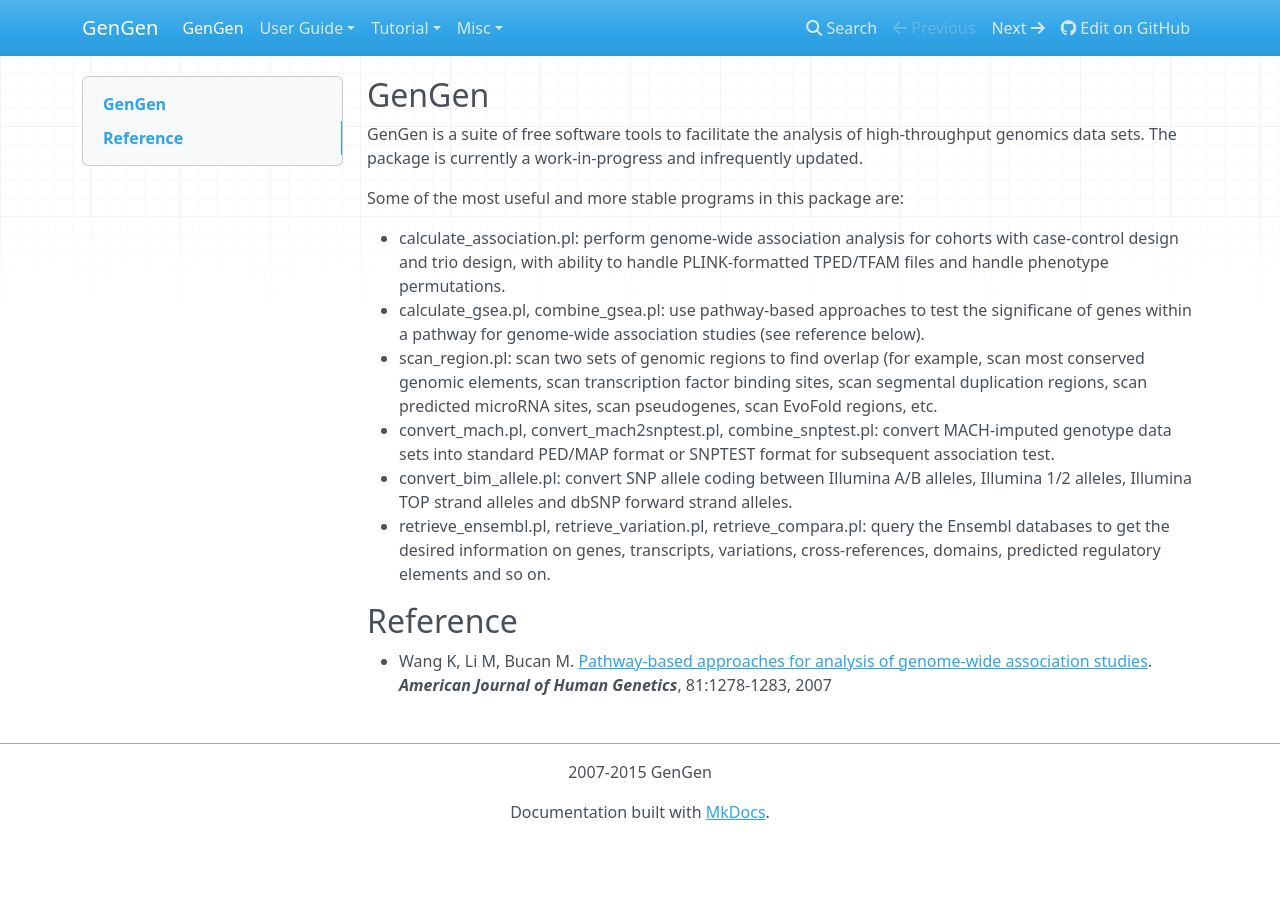
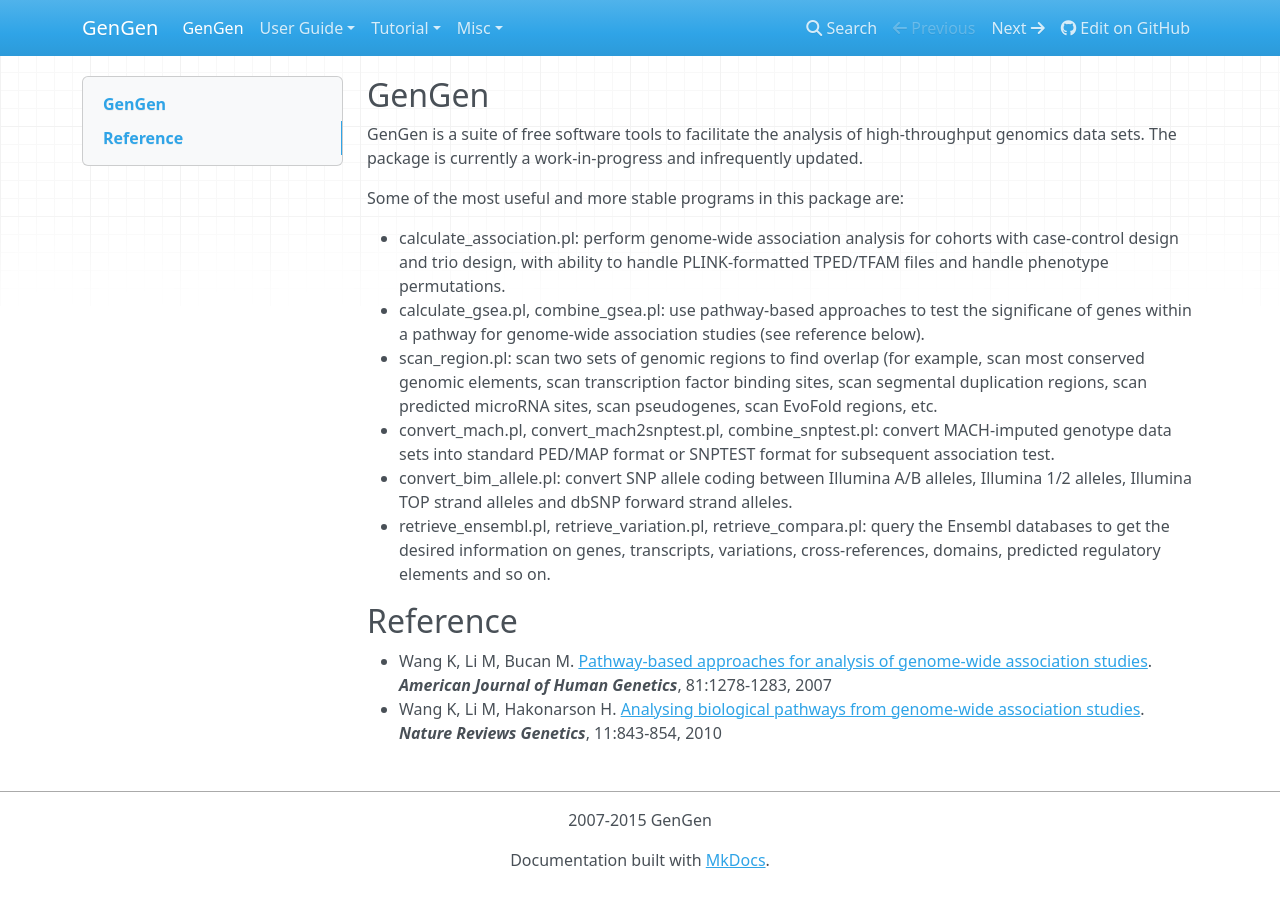
Before and after one commit to WGLab/GenGen, an MkDocs documentation site: the page built from docs/index.md, in a window 1280 px wide. Built offline with MkDocs 1.6.1, drawn with Linux system fonts in a browser that asks for light colours; nearby versions of some CDN libraries; old or Windows-style settings are respelled for this version of MkDocs.

Commit message:
Update index.md

```diff
--- a/docs/index.md
+++ b/docs/index.md
@@ -14,3 +14,4 @@ Some of the most useful and more stable programs in this package are:
 ## Reference
 
 - Wang K, Li M, Bucan M. [Pathway-based approaches for analysis of genome-wide association studies](http://www.cell.com/ajhg/abstract/S0002-9297(07)63775-6). _**American Journal of Human Genetics**_, 81:1278-1283, 2007
+- Wang K, Li M, Hakonarson H. [Analysing biological pathways from genome-wide association studies](http://www.nature.com/nrg/journal/v11/n12/full/nrg2884.html). _**Nature Reviews Genetics**_, 11:843-854, 2010
```
